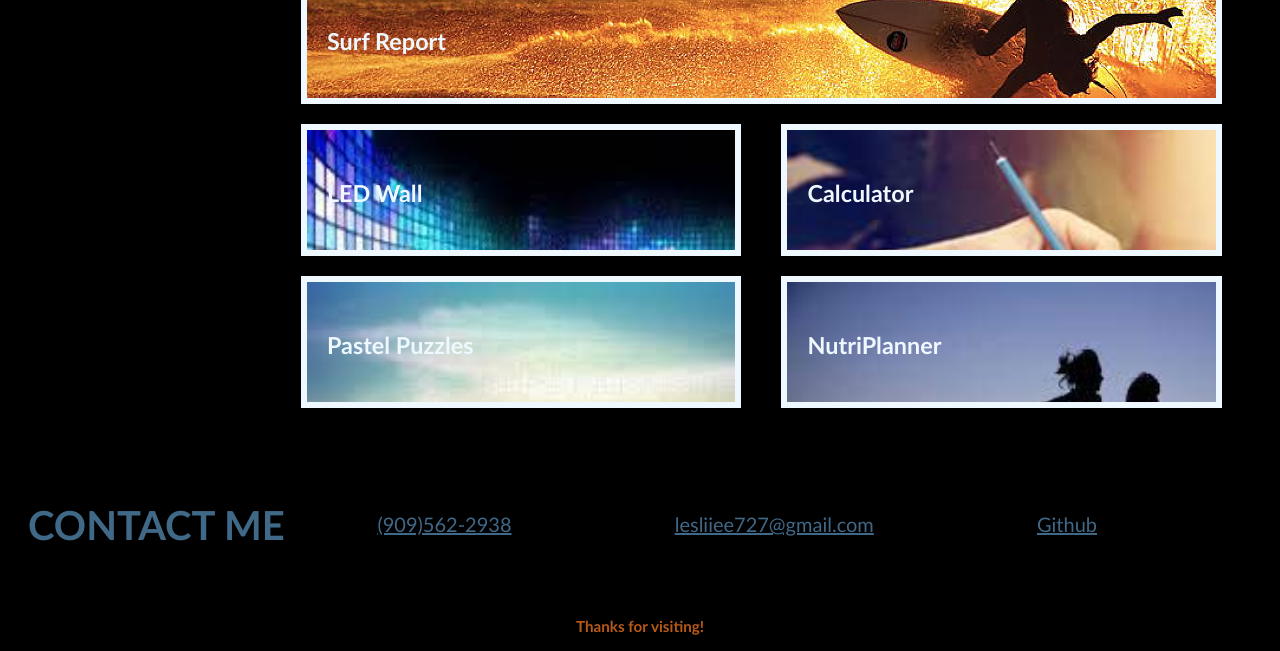
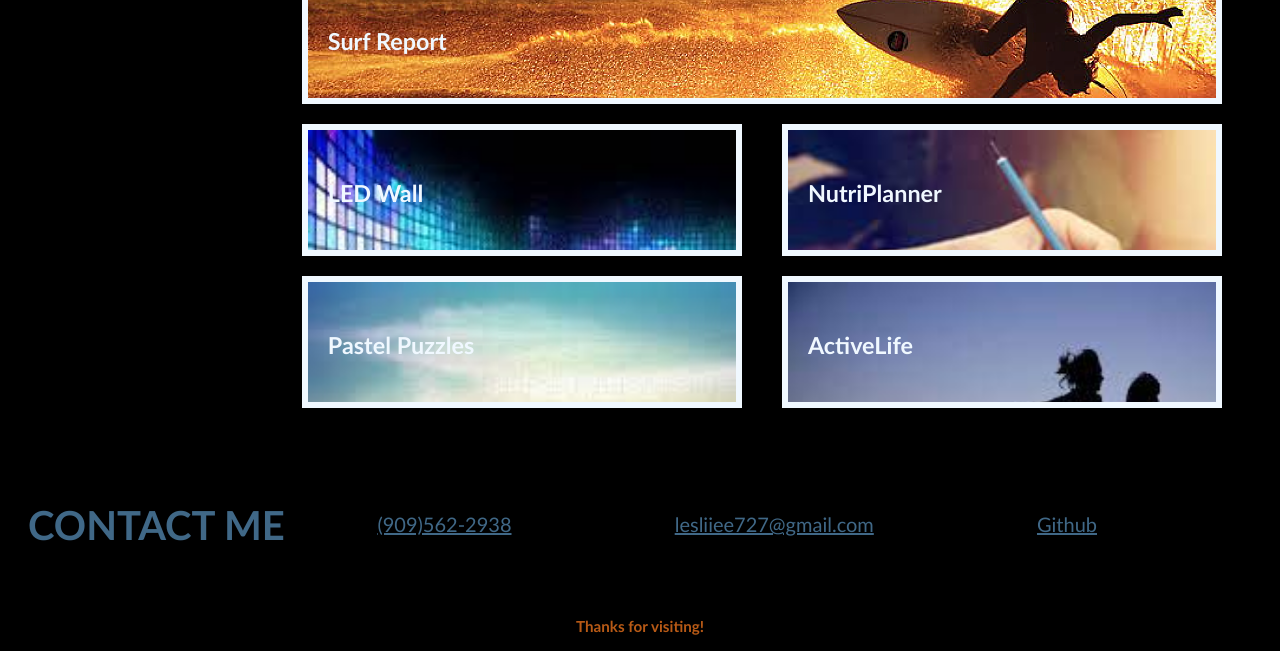
Before and after one commit to lexslie/Challenge-2---Advanced-CSS-Portfolio, a plain HTML site: page index.html in a window 1280 px wide. Shown: the part 741-1392 px from the top of the page. Drawn offline with Linux system fonts and the light colour scheme.

Commit message:
added project 3 to portfolio

```diff
--- a/index.html
+++ b/index.html
@@ -47,13 +47,13 @@
                     <h3>LED Wall</h3>
                 </a>
                 <a class="work-box calculator" href="#">
-                    <h3>Calculator</h3>
+                    <h3>NutriPlanner</h3>
                 </a>
-                <a class="work-box pastel-puzzles" href="#">
+                <a class="work-box pastel-puzzles" href="https://nutriplanner-app.herokuapp.com/">
                     <h3>Pastel Puzzles</h3>
                 </a>
-                <a class="work-box run-buddy" href="https://nutriplanner-app.herokuapp.com/">
-                    <h3>NutriPlanner</h3>
+                <a class="work-box run-buddy" href="https://activelife-app.herokuapp.com/">
+                    <h3>ActiveLife</h3>
                 </a>
             </div>
         </section>
```
